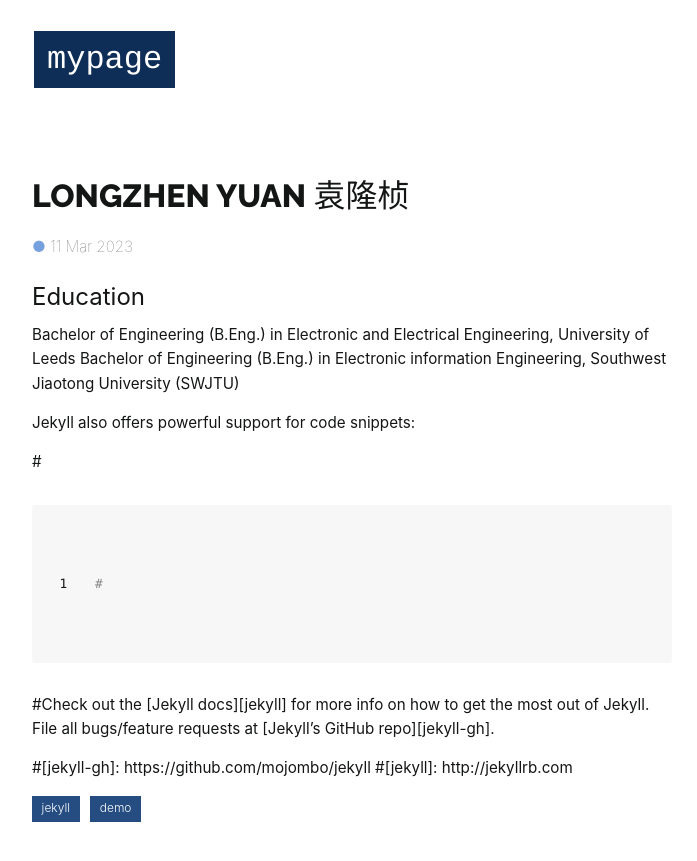
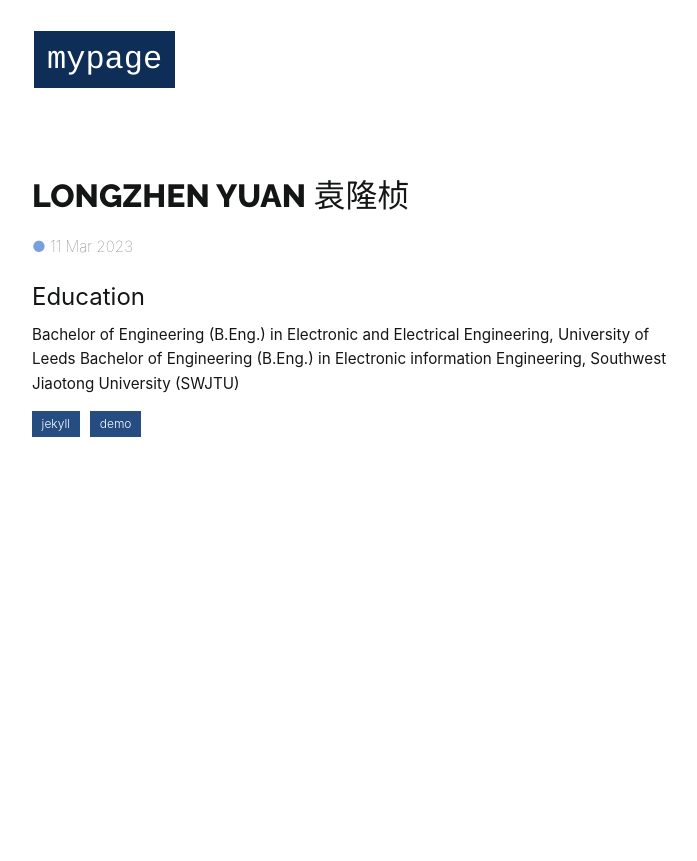
Before and after one commit to 07421905052/07421905052.github.io, a Jekyll site: the page built from _posts/2015-01-01-jek.md, in a window 1280 px wide. Shown: the top 861 px of the page, without its empty margins (288-985 px from the left). Built offline with Jekyll 4.4.1, drawn with Linux system fonts in a browser that asks for light colours; some web fonts are replaced.

Commit message:
Update 2015-01-01-jek.md

```diff
--- a/_posts/2015-01-01-jek.md
+++ b/_posts/2015-01-01-jek.md
@@ -10,14 +10,3 @@ tags: [jekyll, demo]
 </font>
 Bachelor of Engineering (B.Eng.) in Electronic and Electrical Engineering, University of Leeds
 Bachelor of Engineering (B.Eng.) in Electronic information Engineering, Southwest Jiaotong University (SWJTU)
-
-Jekyll also offers powerful support for code snippets:
-
-#{% highlight ruby linenos %}
-
-#{% endhighlight %}
-
-#Check out the [Jekyll docs][jekyll] for more info on how to get the most out of Jekyll. File all bugs/feature requests at [Jekyll's GitHub repo][jekyll-gh].
-
-#[jekyll-gh]: https://github.com/mojombo/jekyll
-#[jekyll]:    http://jekyllrb.com
```
